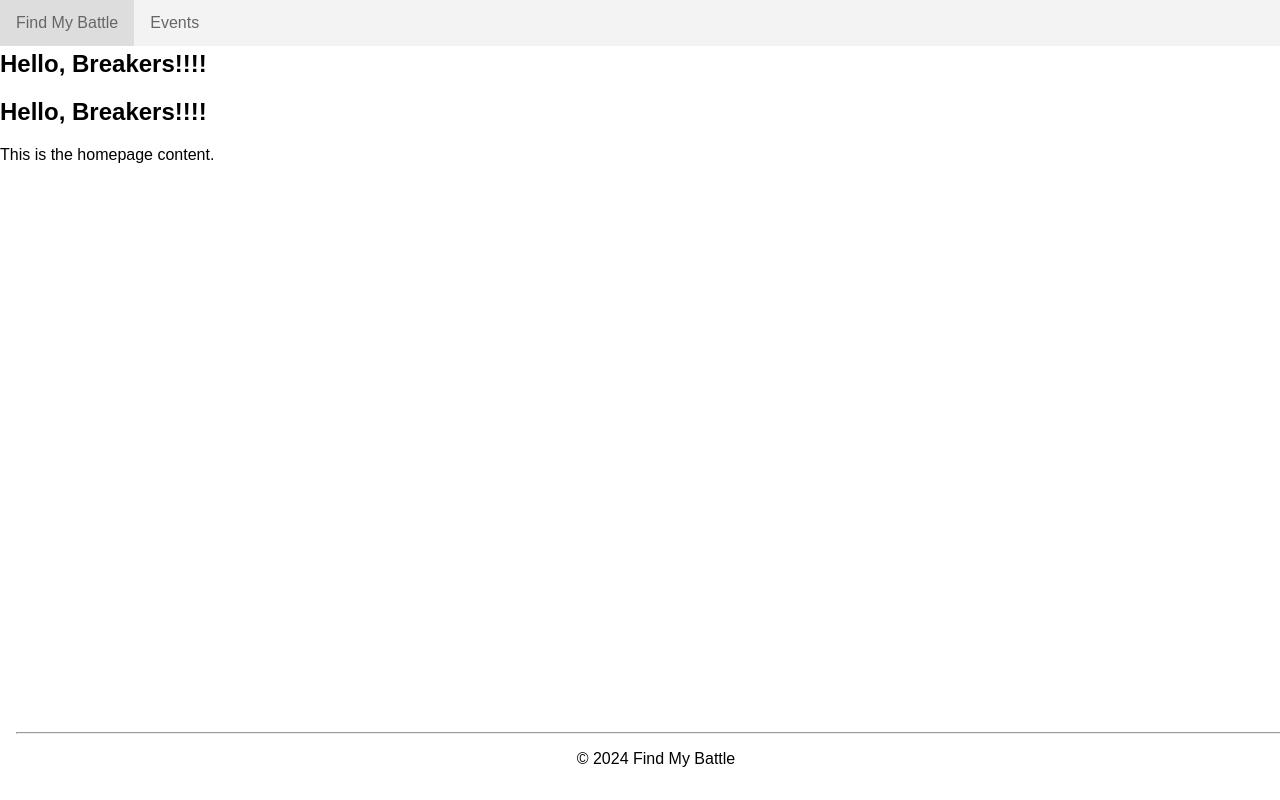
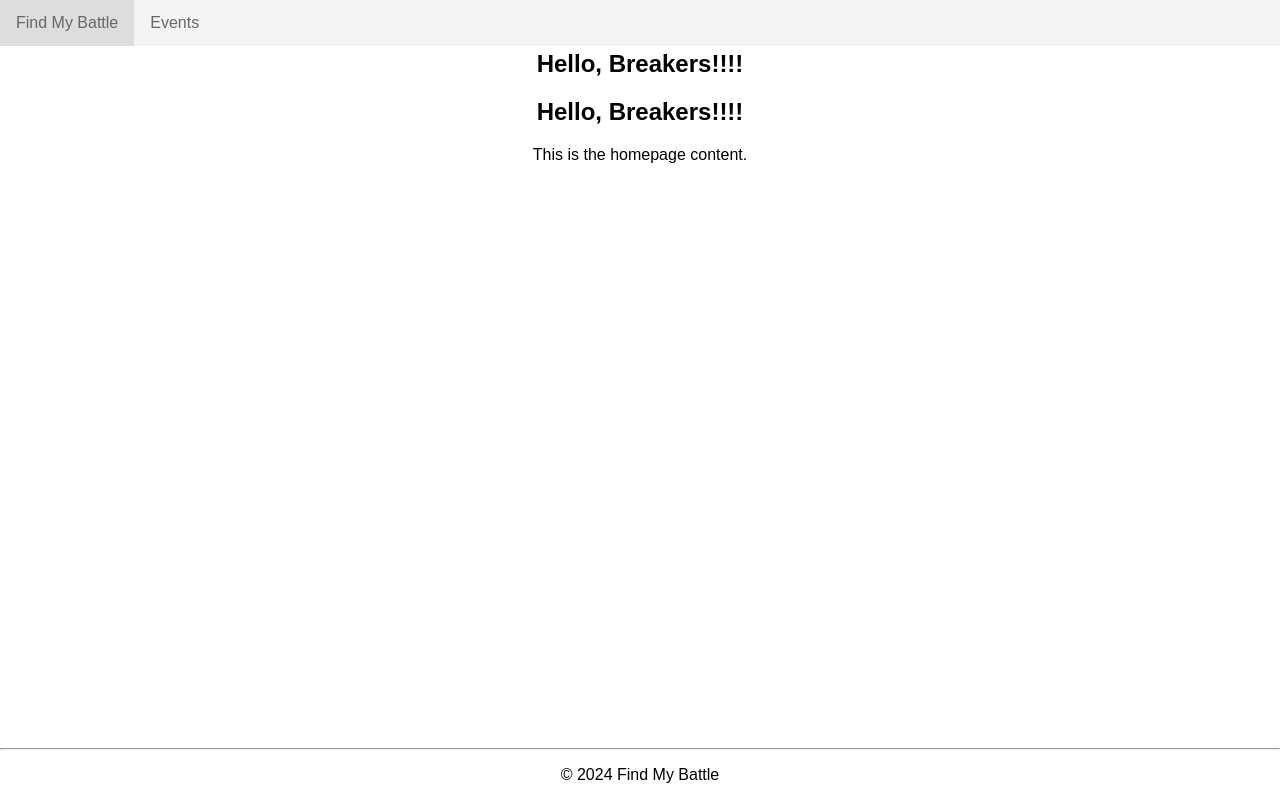
Before and after one commit to bboygg/breaking-finder, a Next.js app: page /events in a window 1280 px wide. Built offline with nearby package versions, Linux system fonts and the light colour scheme.

Commit message:
update folder structure

```diff
--- /dev/null
+++ b/app/global.css
@@ -0,0 +1,17 @@
+html,
+body {
+  margin: 0;
+  padding: 0;
+  text-align: center;
+  font-family: sans-serif;
+}
+
+hr {
+  display: block;
+  margin-top: 0.5em;
+  margin-bottom: 0.5em;
+  margin-left: auto;
+  margin-right: auto;
+  border-style: inset;
+  border-width: 1px;
+}
--- a/app/layout.js
+++ b/app/layout.js
@@ -1,7 +1,7 @@
 // app/layout.js
 import Link from 'next/link';
-import '../styles/global.css'
 import styles from './styles.module.css'
+import './global.css'
 
 export const metadata = {
   title: {
@@ -31,8 +31,9 @@
         <main style={{marginTop: '50px'}}>
           {children}
         </main>
+
         <footer className={styles.footer}>
-          <hr />
+          <hr/>
           <p>&copy; {new Date().getFullYear()} Find My Battle</p>
         </footer>
       </body>
--- a/app/styles.module.css
+++ b/app/styles.module.css
@@ -1,6 +1,3 @@
-/* app/styles.module.css */
-/* app/layout.module.css */
-
 /* The navigation bar at the top */
 .navBar {
   list-style-type: none;
@@ -32,11 +29,11 @@
   background-color: #ddd; /* light gray */
 }
 
+/* Footer */
 .footer {
   position: fixed;
   left: 0;
   bottom: 0;
   width: 100%;
   text-align: center;
-  padding: 1rem;
 }
--- a/styles/global.css
+++ /dev/null
@@ -1,7 +0,0 @@
-/* styles/global.css */
-html,
-body {
-  margin: 0;
-  padding: 0;
-  font-family: sans-serif;
-}
```
Also changed, not shown: app/components/Footer.jsx (added), app/components/Header.jsx (added), app/components/Navigation.jsx (added), app/events/[id]/page.js (added).
